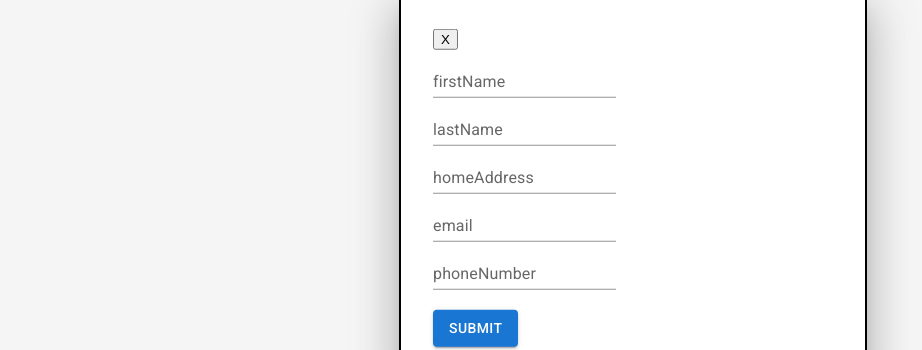
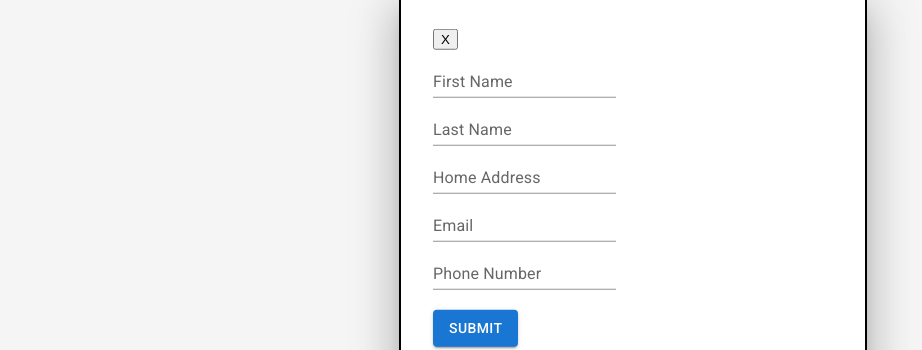
Before and after one commit to EthanP94/Home-Improvement, a React (Create React App) app in the folder client/: page /clients in a window 1280 px wide. Both pictures are taken after a click on the button "ADD CLIENT". Shown: the part 213-563 px from the top of the page, without its empty margins (7-929 px from the left). Built offline with nearby package versions, Linux system fonts and the light colour scheme; no server answers; the HTML template or start-up script is replaced by a standard one.

Commit message:
fix label on client form, no camelcase

```diff
--- a/client/src/pages/Client.js
+++ b/client/src/pages/Client.js
@@ -98,7 +98,7 @@ const Modal = ({ open, close }) => {
                 <br></br>
                 <TextField
                     id="standard-basic"
-                    label="firstName"
+                    label="First Name"
                     variant="standard"
                     onChange={handleChange}
                     name= "firstName"
@@ -107,7 +107,7 @@ const Modal = ({ open, close }) => {
                 <br></br>
                 <TextField
                     id="standard-basic"
-                    label="lastName"
+                    label="Last Name"
                     variant="standard"
                     onChange={handleChange}
                     name= "lastName"
@@ -116,7 +116,7 @@ const Modal = ({ open, close }) => {
                 <br></br>
                 <TextField
                     id="standard-basic"
-                    label="homeAddress"
+                    label="Home Address"
                     variant="standard"
                     onChange={handleChange}
                     name= "homeAddress"
@@ -125,7 +125,7 @@ const Modal = ({ open, close }) => {
                 <br></br>
                 <TextField
                     id="standard-basic"
-                    label="email"
+                    label="Email"
                     variant="standard"
                     onChange={handleChange}
                     name= "email"
@@ -134,7 +134,7 @@ const Modal = ({ open, close }) => {
                 <br></br>
                 <TextField
                     id="standard-basic"
-                    label="phoneNumber"
+                    label="Phone Number"
                     variant="standard"
                     onChange={handleChange}
                     name= "phoneNumber"
```
Also changed, not shown: 1 other file (tests, documents, lock files or other folders).
